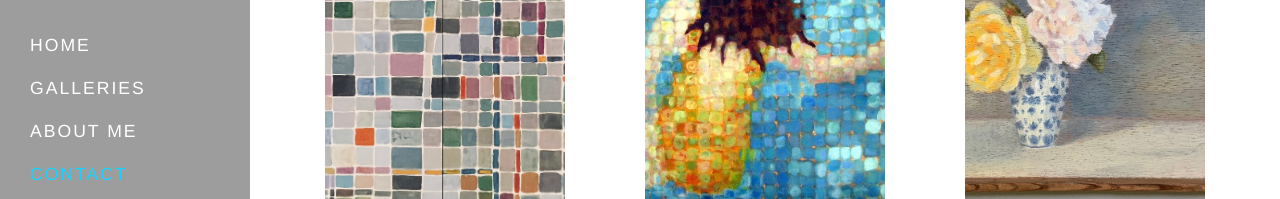
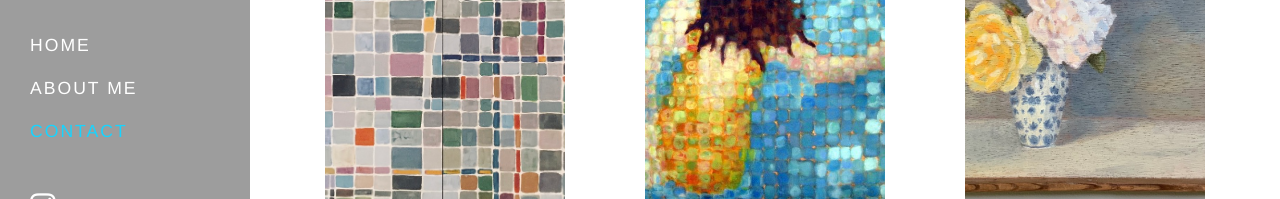
Before and after one commit to LisaZaharoni/lisazaharoni, a plain HTML site: page index.html in a window 1280 px wide. Shown: the part 135-334 px from the top of the page. Drawn offline with nearby package versions, Linux system fonts and the light colour scheme; animation ran at ten frames a second; files whose address does not match are found by name.

Commit message:
Update index.html

```diff
--- a/index.html
+++ b/index.html
@@ -49,7 +49,7 @@
     <div class="main-menu">
       <ul class="js-clone-nav">
         <li><a href="#section-home" class="nav-link">Home</a></li>
-        <li><a href="galleries.html" class="nav-link">Galleries</a></li>
+       <!-- <li><a href="https://lisazaharoni.github.io/galleries.html" class="nav-link">Galleries</a></li> -->
         <li><a href="#section-bio" class="nav-link">About Me</a></li>
         <li><a href="#section-contact" class="nav-link">Contact</a></li>
 
```
